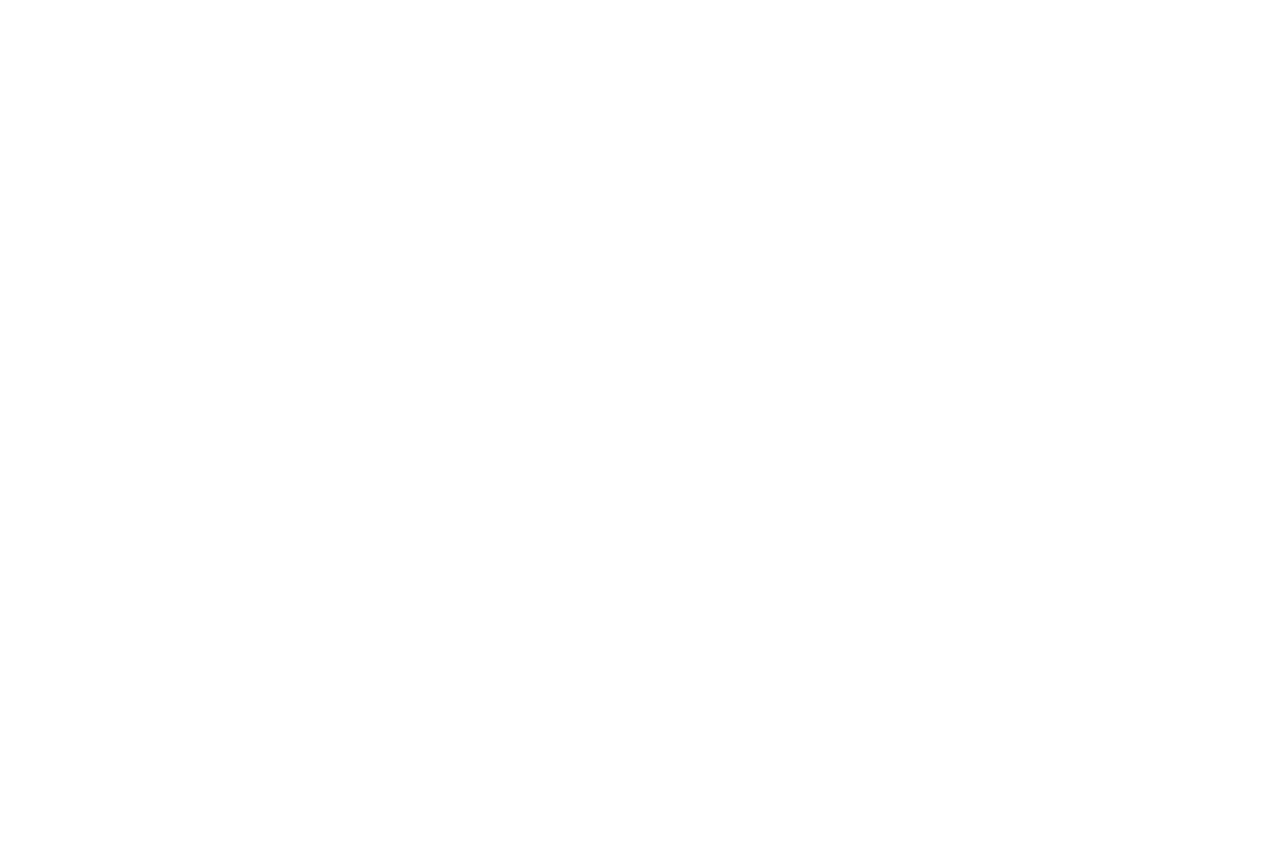
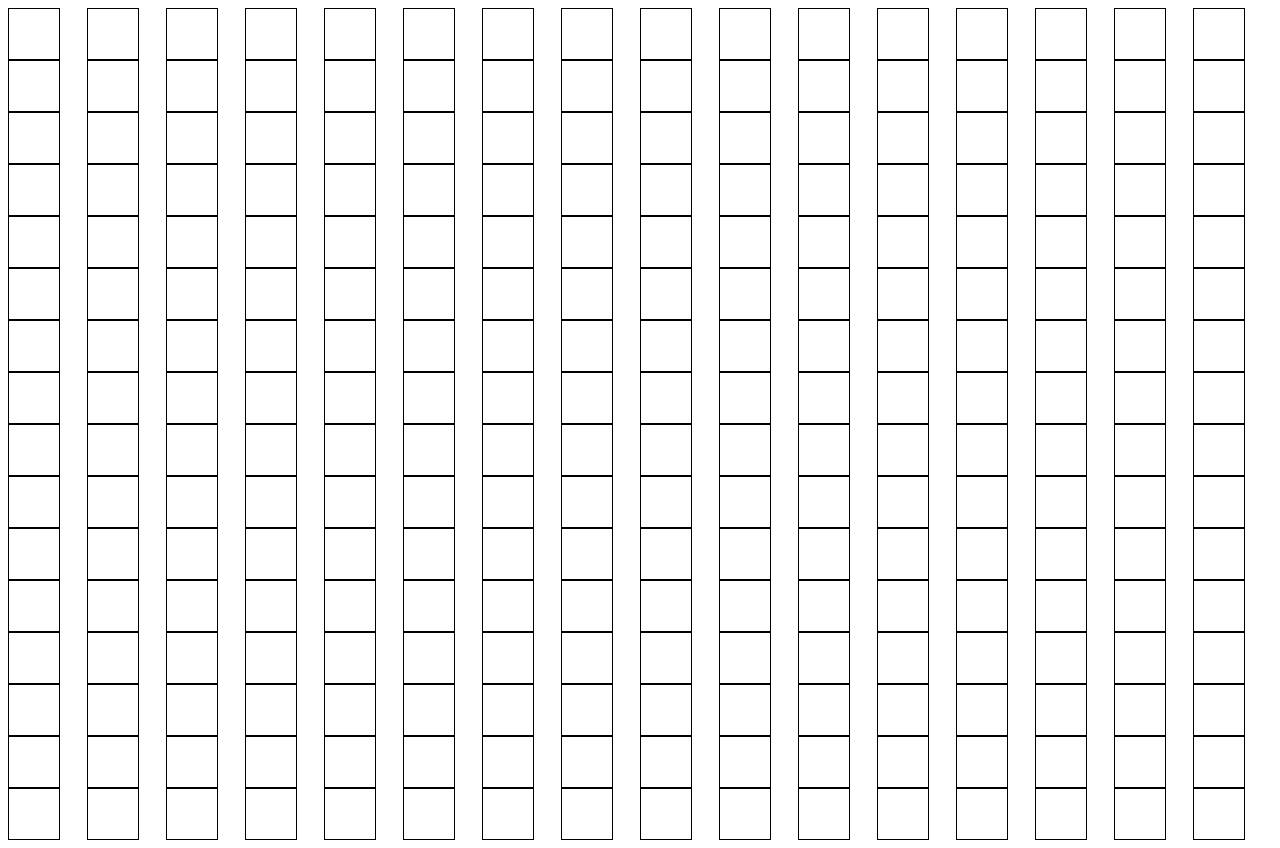
Before and after one commit to Bschmeling/Etch-A-Sketch, a plain HTML site: page index.html in a window 1280 px wide. Before the commit the page ends 800 px from the top, so only its background shows below. Drawn offline with Linux system fonts and the light colour scheme.

Commit message:
Update to create grid

```diff
--- a/EASscript.js
+++ b/EASscript.js
@@ -0,0 +1,12 @@
+const container = document.querySelector('#container');
+
+const grid = document.createElement('div');
+grid.classList.add('grid');
+
+    for (let i = 0; i < 256; i++) {
+        let cell = document.createElement('div');
+        cell.classList.add('cell');
+        grid.appendChild(cell);
+    }
+
+container.appendChild(grid);
--- a/index.html
+++ b/index.html
@@ -4,10 +4,12 @@
 
 <head>
     <title>Etch-A-Sketch</title>
+    <link rel="stylesheet" type="text/css" href="style.css">
 </head>
 
 <body>
-    <dive id="container"></div>
+    <div id="container"></div>
+    <script type="text/javascript" src="EASscript.js"></script>
 </body>
 
 </html>
--- /dev/null
+++ b/style.css
@@ -0,0 +1,12 @@
+.grid {
+    display: grid;
+    grid-template-rows: repeat(16, 1fr);
+    grid-template-columns: repeat(16, 1fr);
+}
+
+.cell {
+    border: 1px solid black;
+    width: 50px;
+    height: 50px;
+    display: inline-block;
+}
```
